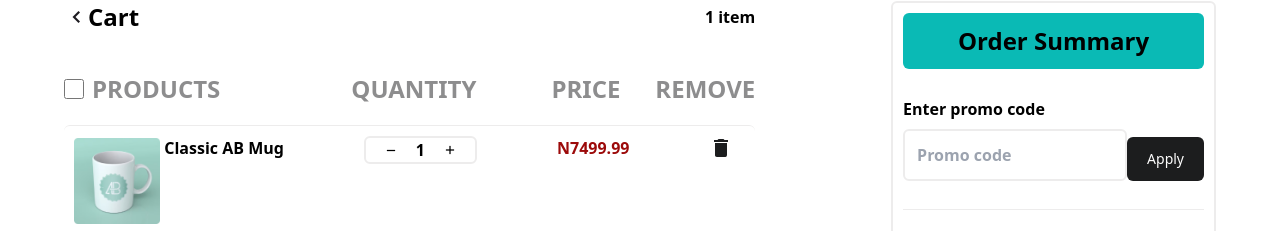
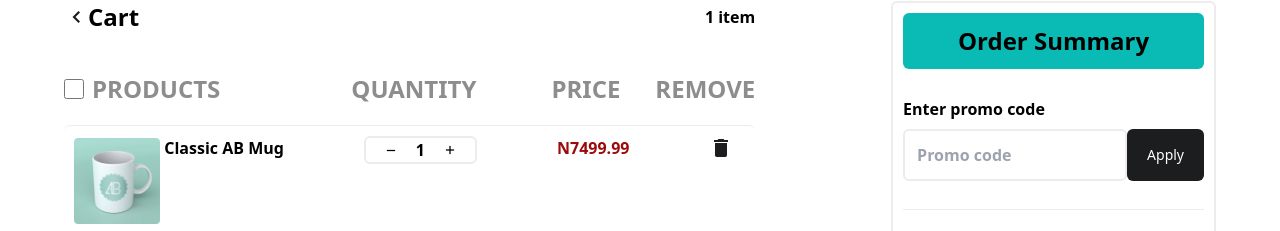
Before and after one commit to mishaelcodes/timbu-cloud-shop, a React (Vite) app: page /cart in a window 1280 px wide. Shown: the part 107-338 px from the top of the page. Built offline with nearby package versions, Linux system fonts and the light colour scheme.

Commit message:
fixed apply button

```diff
--- a/src/pages/cart.tsx
+++ b/src/pages/cart.tsx
@@ -116,7 +116,7 @@ const CartComponent = () => {
               <Button
                 content="Apply"
                 width="w-fit"
-                padding="py-3 px-5 max-[375px]:px-5"
+                padding="py-4 px-5 max-[375px]:px-5"
               />
             </div>
           </form>
```
